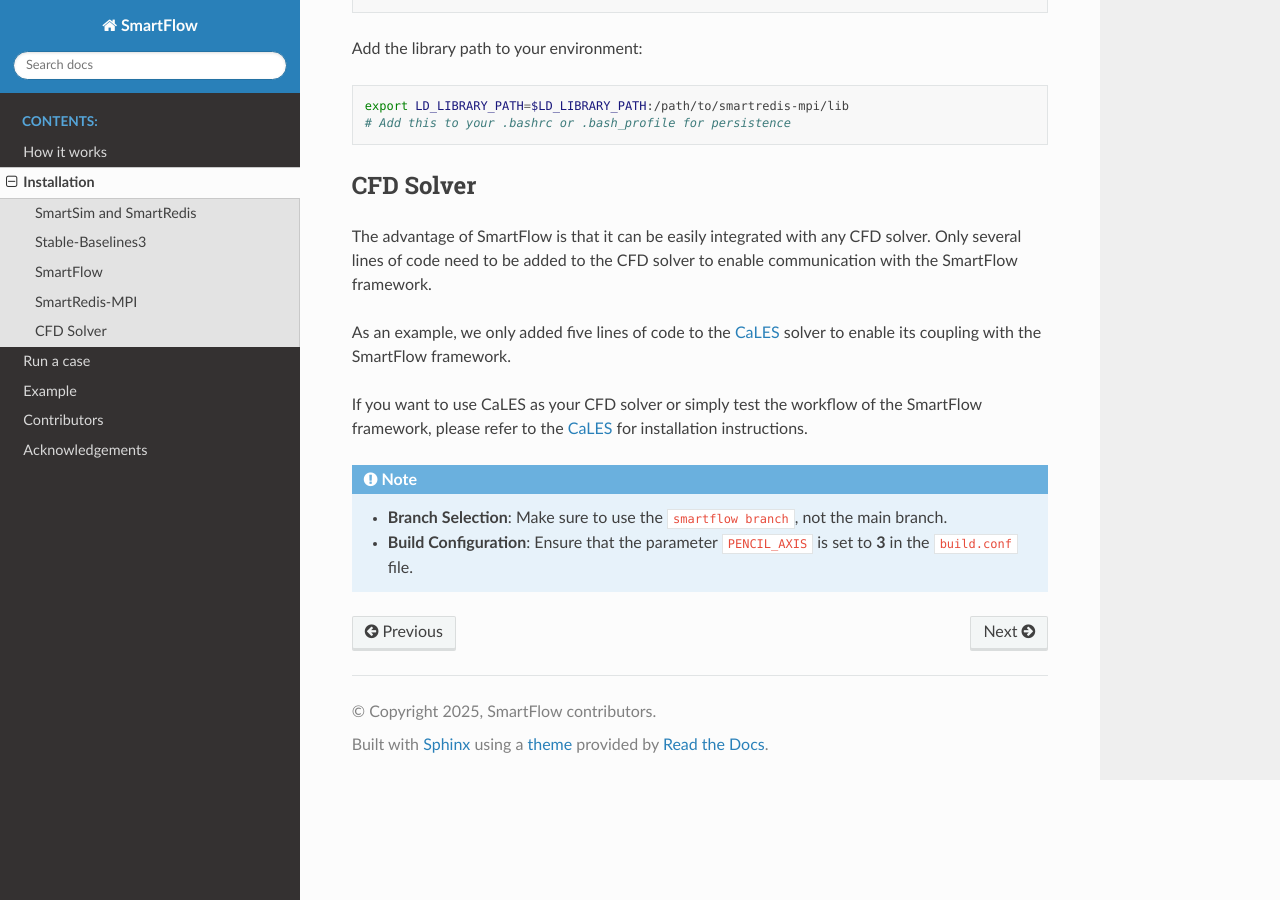
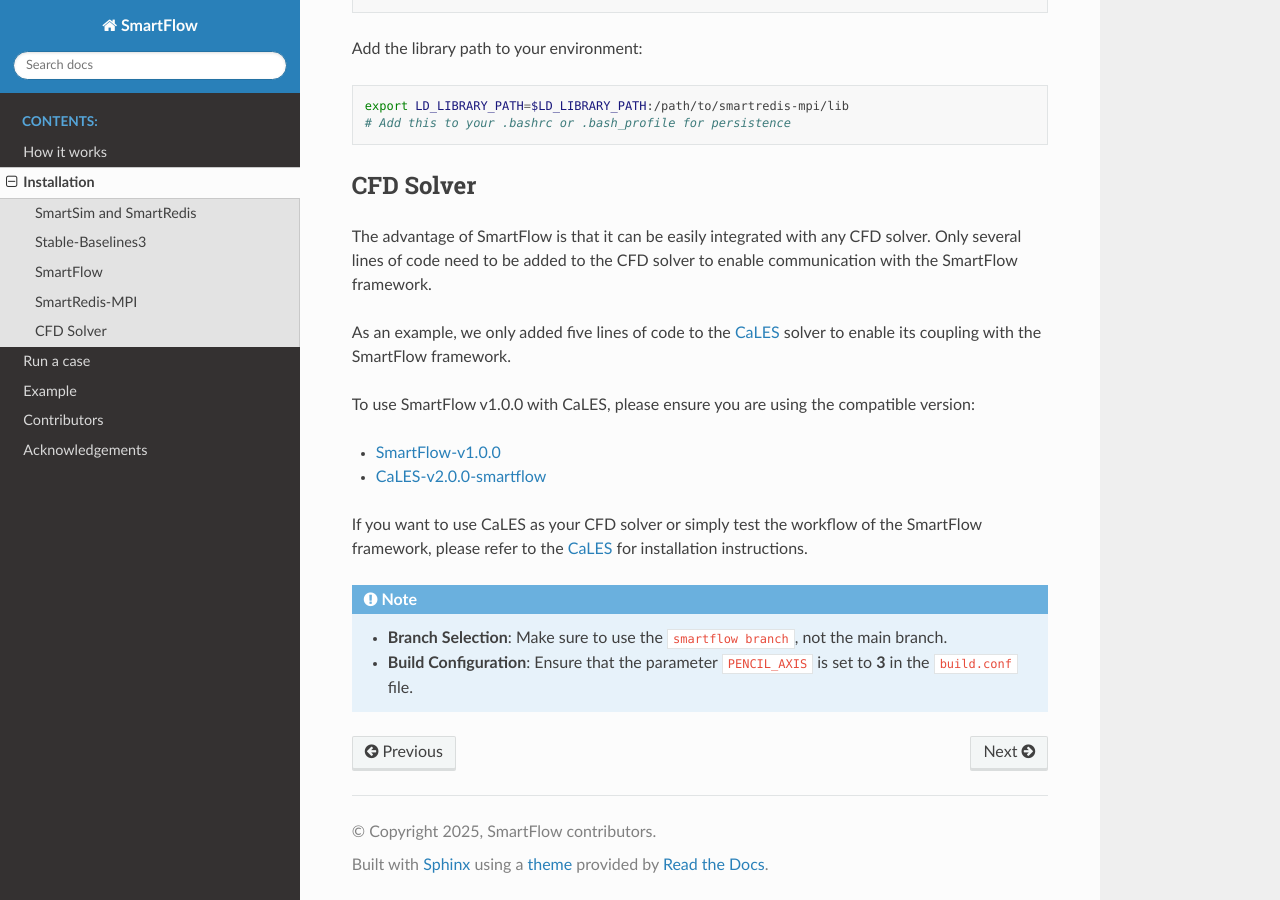
Before and after one commit to zz-blue/SmartFlow-Doc, a Sphinx documentation site: the page built from source/Installation.rst, in a window 1280 px wide and 900 px high, scrolled down 2823 px. Built offline with Sphinx 7.4.7 and the Read the Docs theme 3.1.0, drawn with Linux system fonts in a browser that asks for light colours.

Commit message:
add version

```diff
--- a/source/Installation.rst
+++ b/source/Installation.rst
@@ -160,6 +160,12 @@
 As an example, we only added five lines of code to the `CaLES <https://github.com/CaNS-World/CaLES>`_ solver
 to enable its coupling with the SmartFlow framework.
 
+To use SmartFlow v1.0.0 with CaLES, please ensure you are using the compatible version:
+
+- `SmartFlow-v1.0.0 <https://github.com/soaringxmc/SmartFlow/releases/tag/v1.0.0>`_
+
+- `CaLES-v2.0.0-smartflow <https://github.com/CaNS-World/CaLES/releases/tag/v2.0.0-smartflow>`_
+
 If you want to use CaLES as your CFD solver or simply test the workflow of the SmartFlow framework,
 please refer to the `CaLES <https://github.com/CaNS-World/CaLES>`_ for installation instructions.
 
```
Also changed, not shown: 5 other files.
